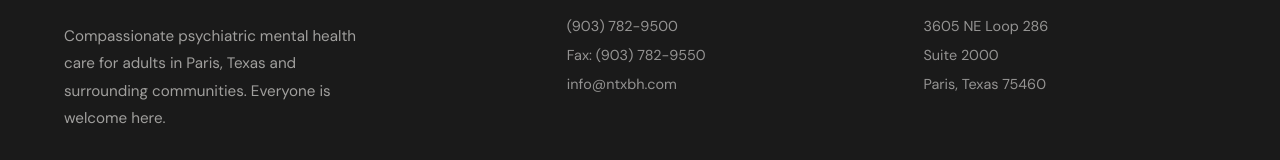
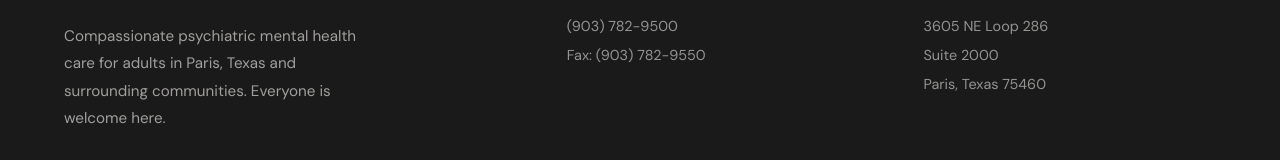
Before and after one commit to hankthuhtank/netxbh, a plain HTML site: page index.html in a window 1280 px wide. Shown: the part 7680-7840 px from the top of the page. Drawn offline with nearby package versions, Linux system fonts and the light colour scheme.

Commit message:
Remove email contact from footer
Removed email link from the footer section.

```diff
--- a/index.html
+++ b/index.html
@@ -1484,7 +1484,6 @@
                 <h4>Contact</h4>
                 <a href="tel:903-782-9500">(903) 782-9500</a>
                 <p>Fax: (903) 782-9550</p>
-                <a href="mailto:info@ntxbh.com">info@ntxbh.com</a>
             </div>
             <div class="footer-col">
                 <h4>Location</h4>
```
